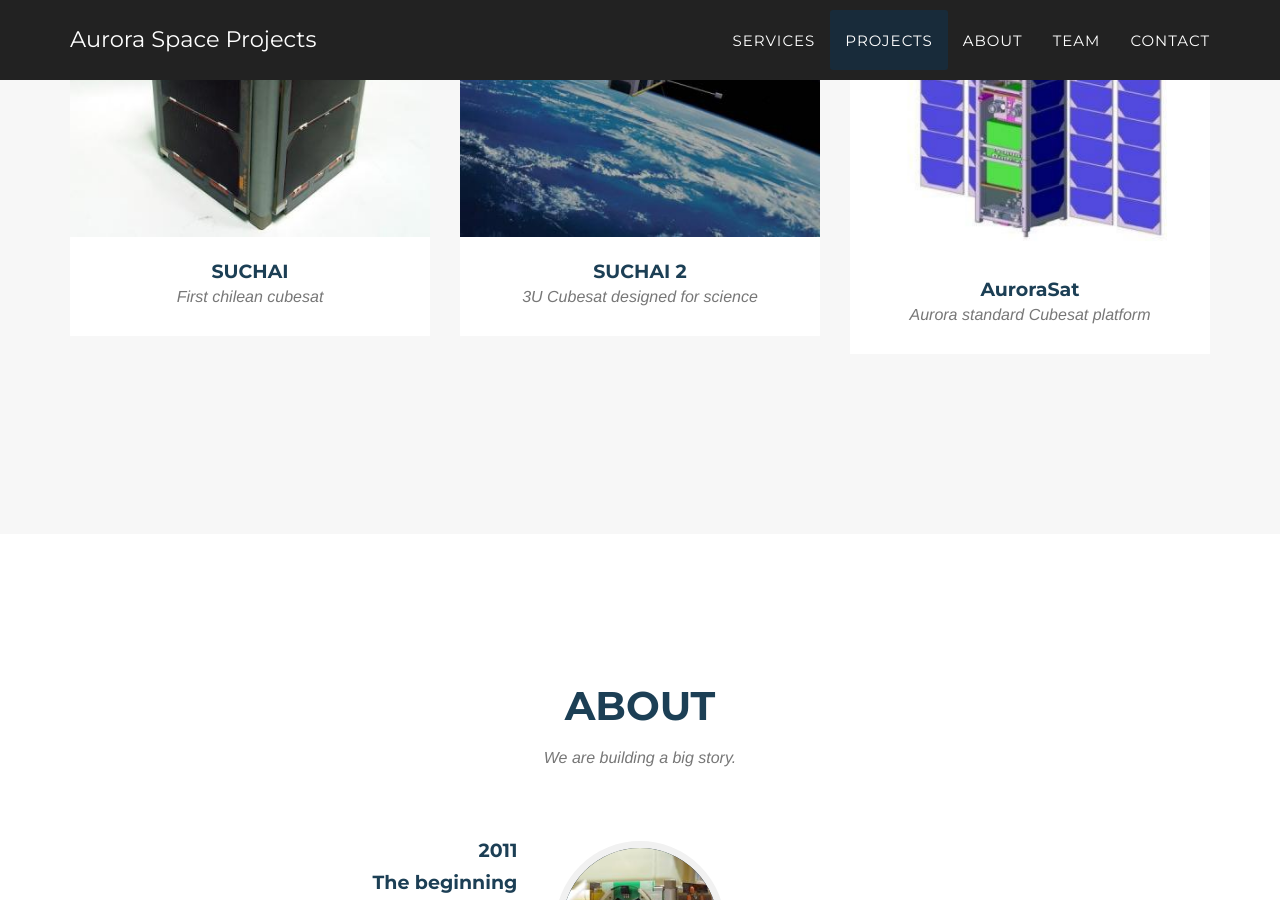
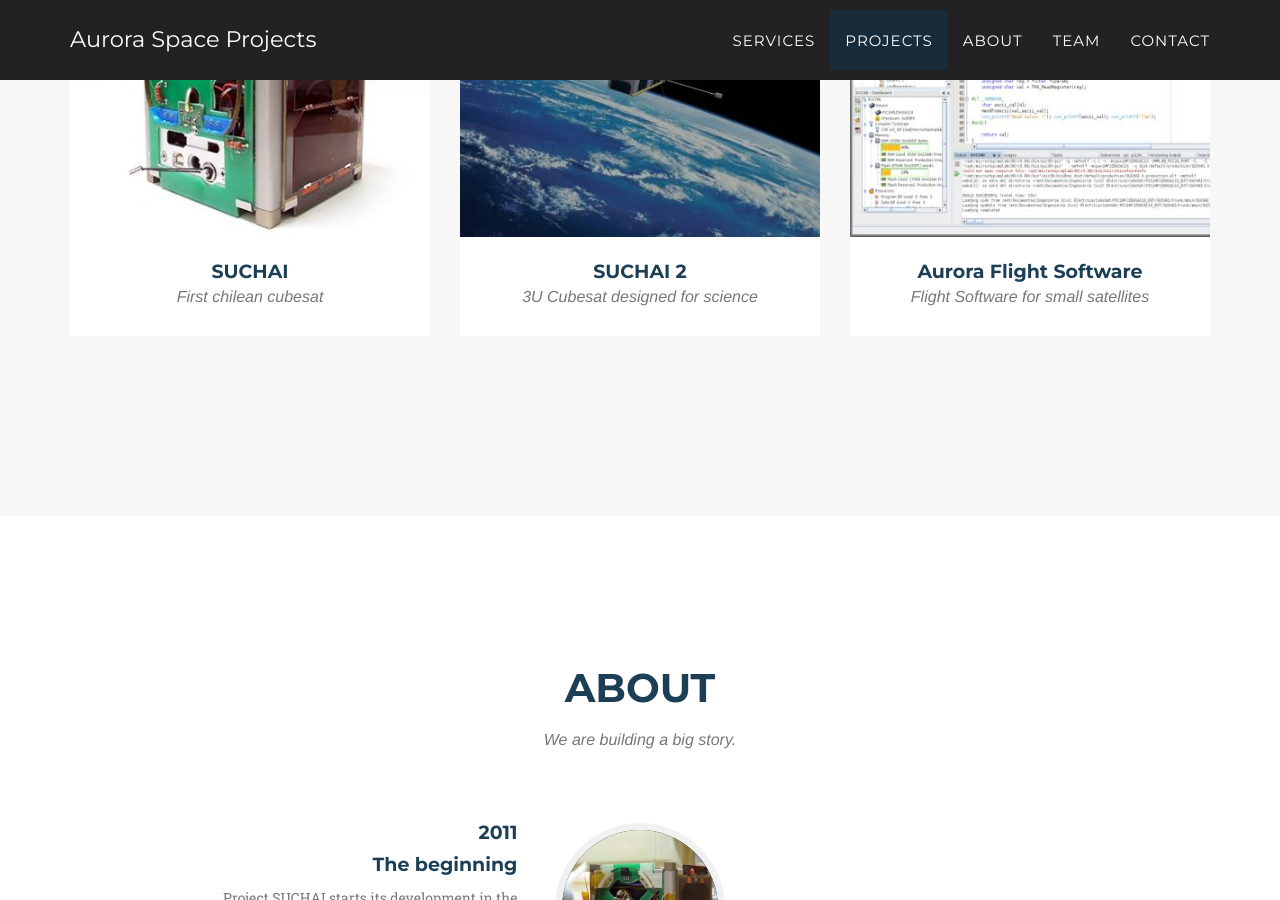
Before and after one commit to auroraspace/auroraspace.github.io, a Jekyll site: the page built from index.html, in a window 1280 px wide and 900 px high, scrolled down 1811 px. Built offline with Jekyll 4.4.1, drawn with Linux system fonts in a browser that asks for light colours; some web fonts are replaced.

Commit message:
Some fixes in project section

```diff
--- a/_posts/2014-07-16-project-3.markdown
+++ b/_posts/2014-07-16-project-3.markdown
@@ -1,14 +1,14 @@
 ---
-title: AuroraSat
-subtitle: Aurora standard Cubesat platform
+title: Aurora Flight Software
+subtitle: Flight Software for small satellites
 layout: default
 modal-id: 3
 date: 2014-07-16
-img: aurorasat.jpg
-thumbnail: aurorasat-thumbnail.jpg
+img: flightsoftware.jpg
+thumbnail: flightsoftware-thumbnail.jpg
 alt: image-alt
 project-date: Coming soon.
 client:
-category: satellite
-description: A 3U Cubesat platform including on board computer, flight software, communications and energy systems.
+category: software
+description: Highly modular, reusable and modifiable flight software.
 ---
```
Also changed, not shown: img/portfolio/aurorasat-thumbnail.jpg (deleted), img/portfolio/aurorasat.jpg (deleted), img/portfolio/flightsoftware-thumbnail.jpg (added), img/portfolio/flightsoftware.jpeg (added), img/portfolio/suchai-thumbnail.jpg, img/portfolio/suchai.jpg.
